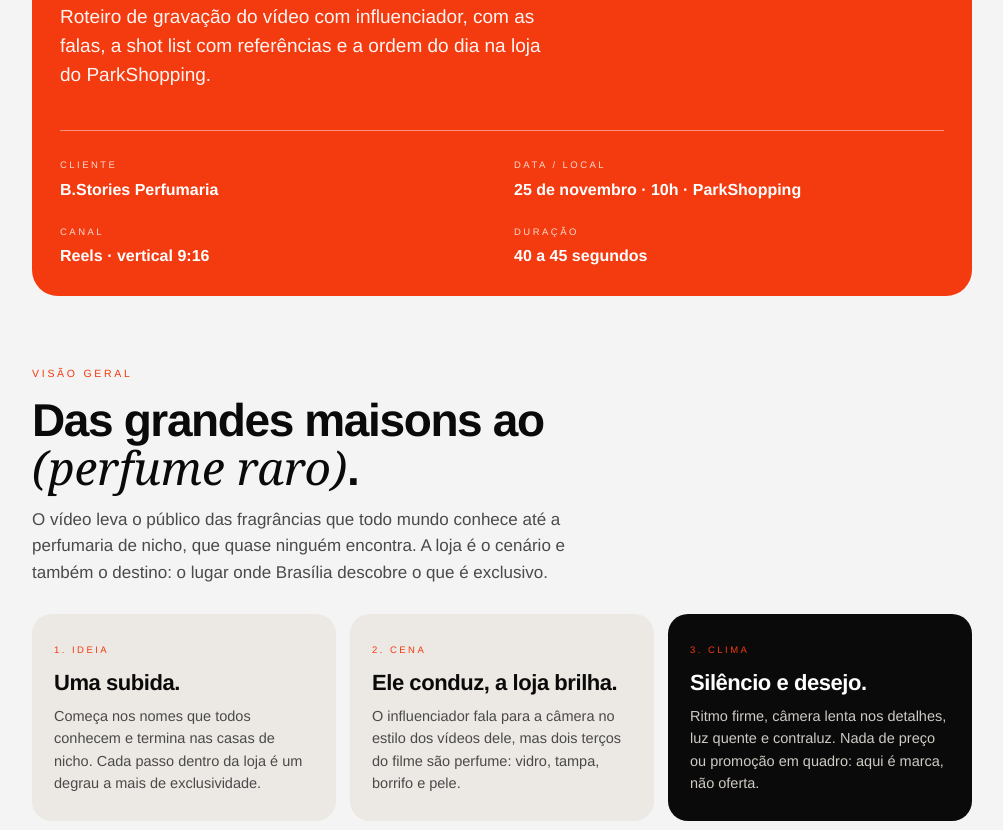
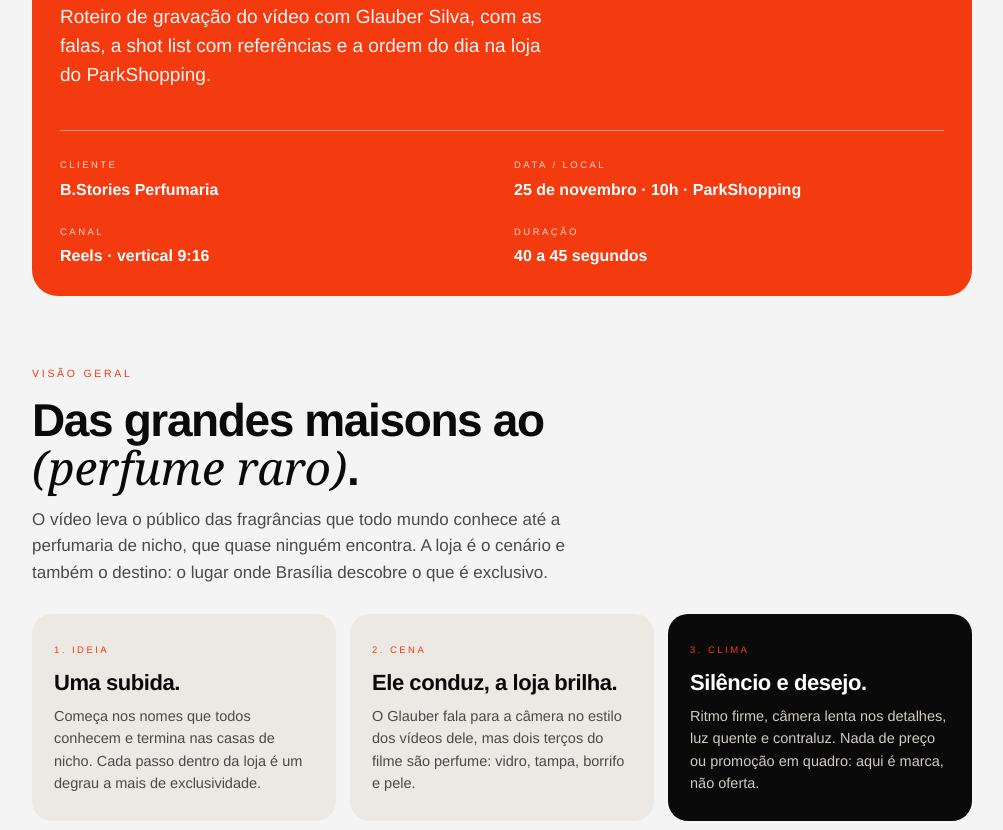
Before and after one commit to agnusfilmsco/propostas, a plain HTML site: page preproducao/bstories-perfumaria/index.html in a window 1280 px wide. Shown: the part 482-1312 px from the top of the page, without its empty margins (138-1141 px from the left). Drawn offline with Linux system fonts and the light colour scheme; a web font is replaced by a local one.

Commit message:
B.Stories: nome do talento
Co-Authored-By: Claude Opus 5.5 <noreply@anthropic.com>
Claude-Session: https://claude.ai/code/session_019jNB74HPfCbGkCkrdYkEcW

```diff
--- a/preproducao/bstories-perfumaria/index.html
+++ b/preproducao/bstories-perfumaria/index.html
@@ -139,7 +139,7 @@ footer a{color:#fff}
 /* ============ DADOS DO PROJETO (troque só este bloco) ============ */
 const PRE = {
  "titulo": "B.Stories. O que vem (depois dos clássicos).",
- "subtitulo": "Roteiro de gravação do vídeo com influenciador, com as falas, a shot list com referências e a ordem do dia na loja do ParkShopping.",
+ "subtitulo": "Roteiro de gravação do vídeo com Glauber Silva, com as falas, a shot list com referências e a ordem do dia na loja do ParkShopping.",
  "data_doc": "Roteiro de gravação · Novembro 2026",
  "meta": [
   [
@@ -171,7 +171,7 @@ const PRE = {
    [
     "2. Cena",
     "Ele conduz, a loja brilha.",
-    "O influenciador fala para a câmera no estilo dos vídeos dele, mas dois terços do filme são perfume: vidro, tampa, borrifo e pele."
+    "O Glauber fala para a câmera no estilo dos vídeos dele, mas dois terços do filme são perfume: vidro, tampa, borrifo e pele."
    ],
    [
     "3. Clima",
@@ -212,7 +212,7 @@ const PRE = {
    "“O tipo de perfume que faz alguém perguntar: o que você está usando?”"
   ]
  },
- "shots_intro": "Os frames são dos vídeos do próprio influenciador: o enquadramento e o movimento são os mesmos, só trocamos o carro pelo perfume.",
+ "shots_intro": "Os frames são dos vídeos do próprio Glauber: o enquadramento e o movimento são os mesmos, só trocamos o carro pelo perfume.",
  "shots": [
   {
    "n": "01",
@@ -430,7 +430,7 @@ const PRE = {
   [
    "10h00 · 10h20",
    "Detalhes de produto",
-   "Planos 02, 06, 07 e 11, sem o influenciador. Ele passa o texto nesse tempo."
+   "Planos 02, 06, 07 e 11, sem o Glauber. Ele passa o texto nesse tempo."
   ],
   [
    "10h20 · 10h50",
@@ -450,7 +450,7 @@ const PRE = {
  ],
  "checklist": [
   "Confirmar Creed, Parfums de Marly e Xerjoff em estoque (se faltar, troca só o nome na fala)",
-  "Texto enviado ao influenciador antes de chegar",
+  "Texto enviado ao Glauber antes de chegar",
   "Figurino dele: camisa ou tricô escuro, sem logo grande, relógio",
   "Consultora da loja disponível para o plano 09",
   "Fitas olfativas e caixa com selo de autenticidade",
@@ -464,7 +464,7 @@ const PRE = {
   ],
   [
    "Talento",
-   "Influenciador parceiro"
+   "Glauber Silva"
   ],
   [
    "Direção, roteiro e captação",
```
